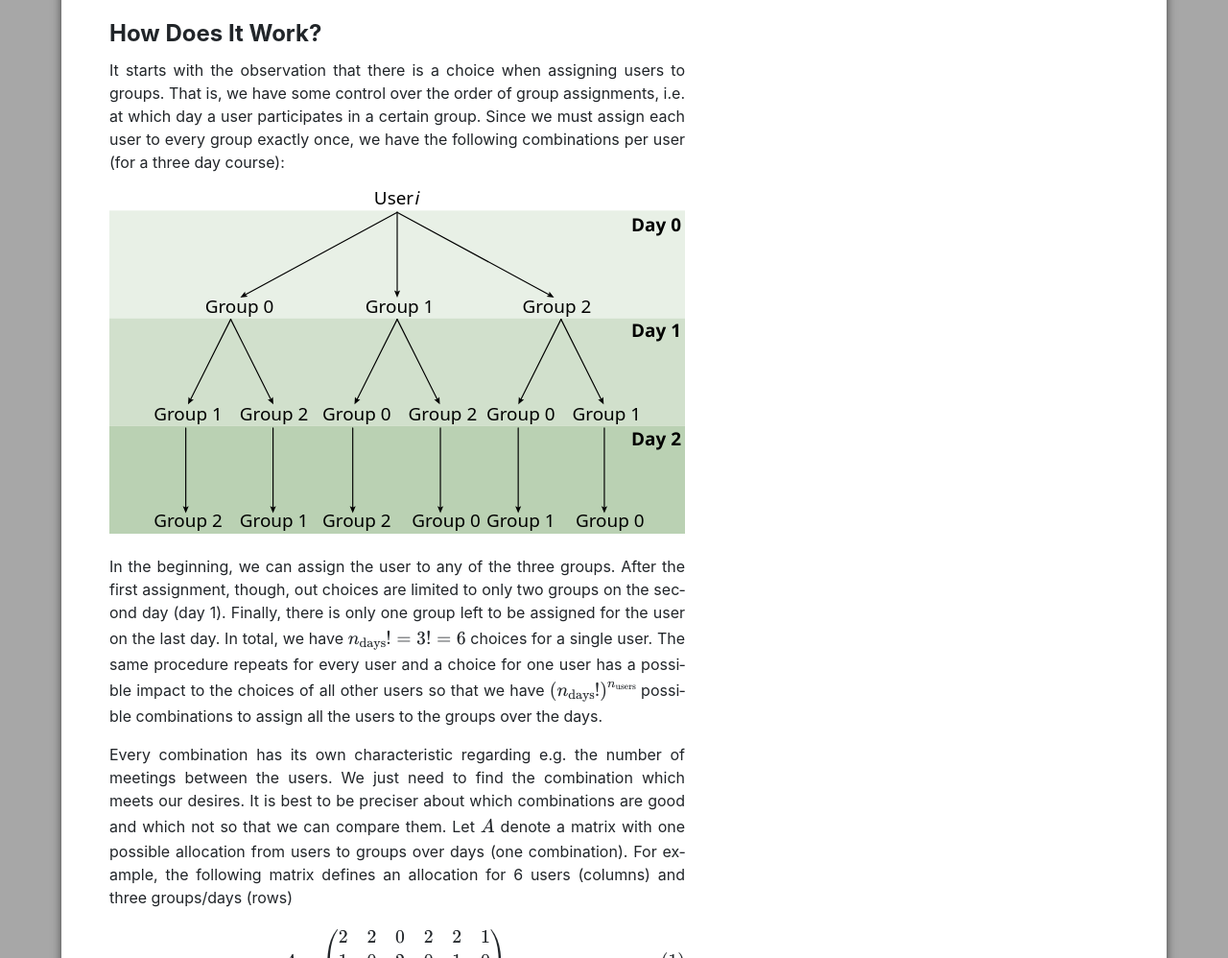
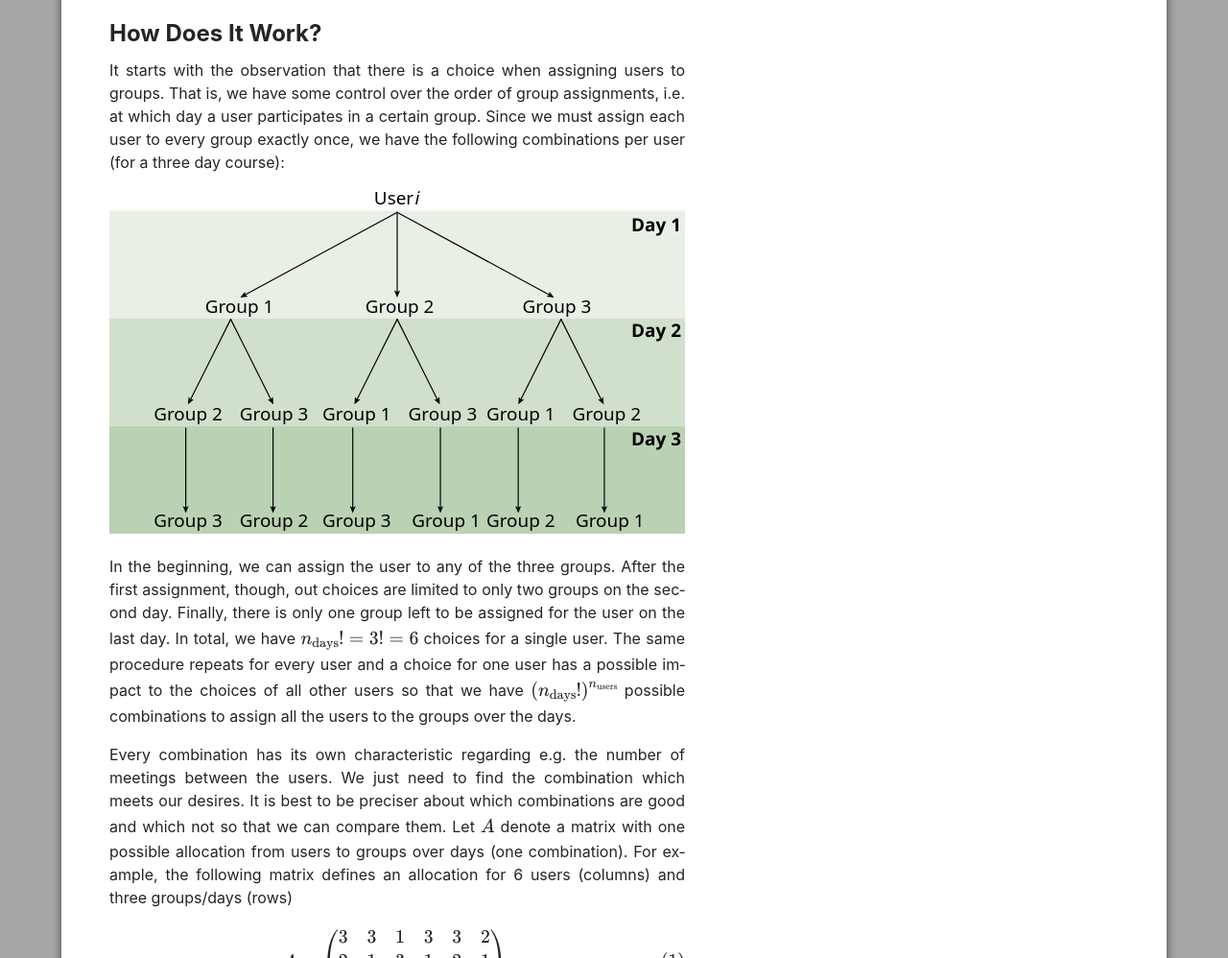
Before and after one commit to JanSellner/WorldCafe, a Flask app: page / in a window 1280 px wide. Shown: the part 1155-2153 px from the top of the page at 96% size. Run offline with Flask 2, Linux system fonts and the light colour scheme; some libraries are stand-ins or nearby versions.

Commit message:
Switch back to group numbers instead of indices (easier to understand)

```diff
--- a/example.py
+++ b/example.py
@@ -2,6 +2,7 @@ import numpy as np
 
 from group_allocation_python.GroupEvaluation import GroupEvaluation
 
+# Groups are index-based
 alloc = np.array([[2, 2, 0, 2, 2, 1],
                   [1, 0, 2, 0, 1, 0],
                   [0, 1, 1, 1, 0, 2]])
--- a/group_allocation_python/GroupSearch.py
+++ b/group_allocation_python/GroupSearch.py
@@ -20,7 +20,7 @@ class GroupSearch:
     def __init__(self, n_groups: int, n_users: int, foreigners=None, alphas=None):
         assert n_groups <= 8, 'The number of groups should not be too high as otherwise the algorithm takes too long.'
 
-        self.groups = np.arange(n_groups)
+        self.groups = np.arange(n_groups)  # The groups are index-based since this simplifies the implementation (counting)
         self.n_users = n_users
 
         self.n_seeds = 24  # 24 might be a good choice because it has many divisors so that the number of seeds are likely to be divisible by the cpu number
--- a/server/templates/index.html
+++ b/server/templates/index.html
@@ -592,7 +592,7 @@
 
     <object type="image/svg+xml" data="{{ url_for('static', filename='CombinationsTree.svg') }}"></object>
 
-    <p>In the beginning, we can assign the user to any of the three groups. After the first assignment, though, out choices are limited to only two groups on the second day (day 1). Finally, there is only one group left to be assigned for the user on the last day. In total, we have \(n_{\text{days}}! = 3! = 6\) choices for a single user. The same procedure repeats for every user and a choice for one user has a possible impact to the choices of all other users so that we have \(\left(n_{\text{days}}!\right)^{n_{\text{users}}}\) possible combinations to assign all the users to the groups over the days.</p>
+    <p>In the beginning, we can assign the user to any of the three groups. After the first assignment, though, out choices are limited to only two groups on the second day. Finally, there is only one group left to be assigned for the user on the last day. In total, we have \(n_{\text{days}}! = 3! = 6\) choices for a single user. The same procedure repeats for every user and a choice for one user has a possible impact to the choices of all other users so that we have \(\left(n_{\text{days}}!\right)^{n_{\text{users}}}\) possible combinations to assign all the users to the groups over the days.</p>
 
     <p>Every combination has its own characteristic regarding e.g. the number of meetings between the users. We just need to find the combination which meets our desires. It is best to be preciser about which combinations are good and which not so that we can compare them. Let \(A\) denote a matrix with one possible allocation from users to groups over days (one combination). For example, the following matrix defines an allocation for 6 users (columns) and three groups/days (rows)</p>
 
@@ -600,9 +600,9 @@
     \label{eq:ExampleAllocation}
         A =
         \begin{pmatrix}
-            2 & 2 & 0 & 2 & 2 & 1 \\
-            1 & 0 & 2 & 0 & 1 & 0 \\
-            0 & 1 & 1 & 1 & 0 & 2
+            3 & 3 & 1 & 3 & 3 & 2 \\
+            2 & 1 & 3 & 1 & 2 & 1 \\
+            1 & 2 & 2 & 2 & 1 & 3
         \end{pmatrix}.
     \end{equation}
 
@@ -651,7 +651,7 @@
         \end{pmatrix}
     \end{equation*}
 
-    <p>with each row denoting a day and each column a group. For example, we have \((C_s(A))_{0,2} = 4\) because four members are in the group 2 on the day 0 (first row in \(A\)). Since the optimal group size is \(s^* = 6/3 = 2\), we get the error</p>
+    <p>with each row denoting a day and each column a group. For example, we have \((C_s(A))_{0,2} = 4\) because four members are in the third group on the first day (first row in \(A\)). Since the optimal group size is \(s^* = 6/3 = 2\), we get the error</p>
 
     \begin{equation*}
         E_s(A) \approx 0.44 + 0.56 = 1
@@ -677,7 +677,7 @@
         \end{pmatrix}
     \end{equation*}
 
-    <p>with the meetings for each user. To find these values, we need to search \(A\) for users who have the same group index assigned as the current user. For example, the last user can only talk to the second and fourth user since they are in the same group on day 1 (they are all in group 0). On the other days, the user is alone (there are no other users in the group 1 or 2 for the first and last day, respectively). This leads to the error</p>
+    <p>with the meetings for each user. To find these values, we need to search \(A\) for users who are in the same group as the the current user. For example, the last user can only talk to the second and fourth user since they are in the same group on the second day (they are all in group 1). On the other days, the user is alone (there are no other users in the second or third group on the first and last day, respectively). This leads to the error</p>
 
     \begin{equation*}
         E_m(A) \approx 0.28 + 0.23 = 0.51.
@@ -771,7 +771,7 @@
         \end{pmatrix}
     \end{equation*}
 
-    <p>Let's go through the details for the first group on the second day \((S(A))_{1,0}\). On that day, group 0 has three users (second, fourth and sixt). The second user is a foreigner and the other two are non-foreigners, so we get for our probability vector</p>
+    <p>Let's go through the details for the first group on the second day \((S(A))_{1,0}\). On that day, the first group has three users (second, fourth and sixth). The second user is a foreigner and the other two are non-foreigners, so we get for our probability vector</p>
 
     \begin{equation*}
         \boldsymbol{p} =
```
Also changed, not shown: server/static/CombinationsTree.svg, 1 other file.
